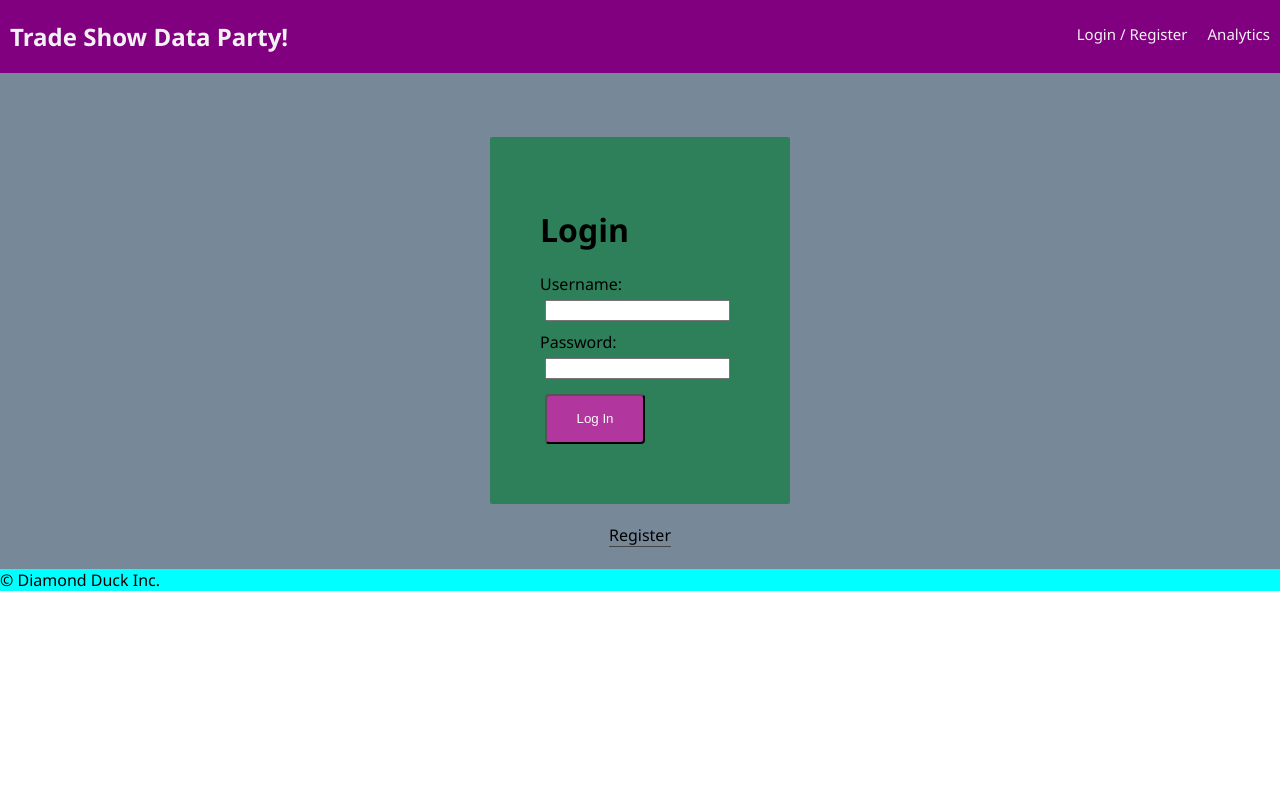
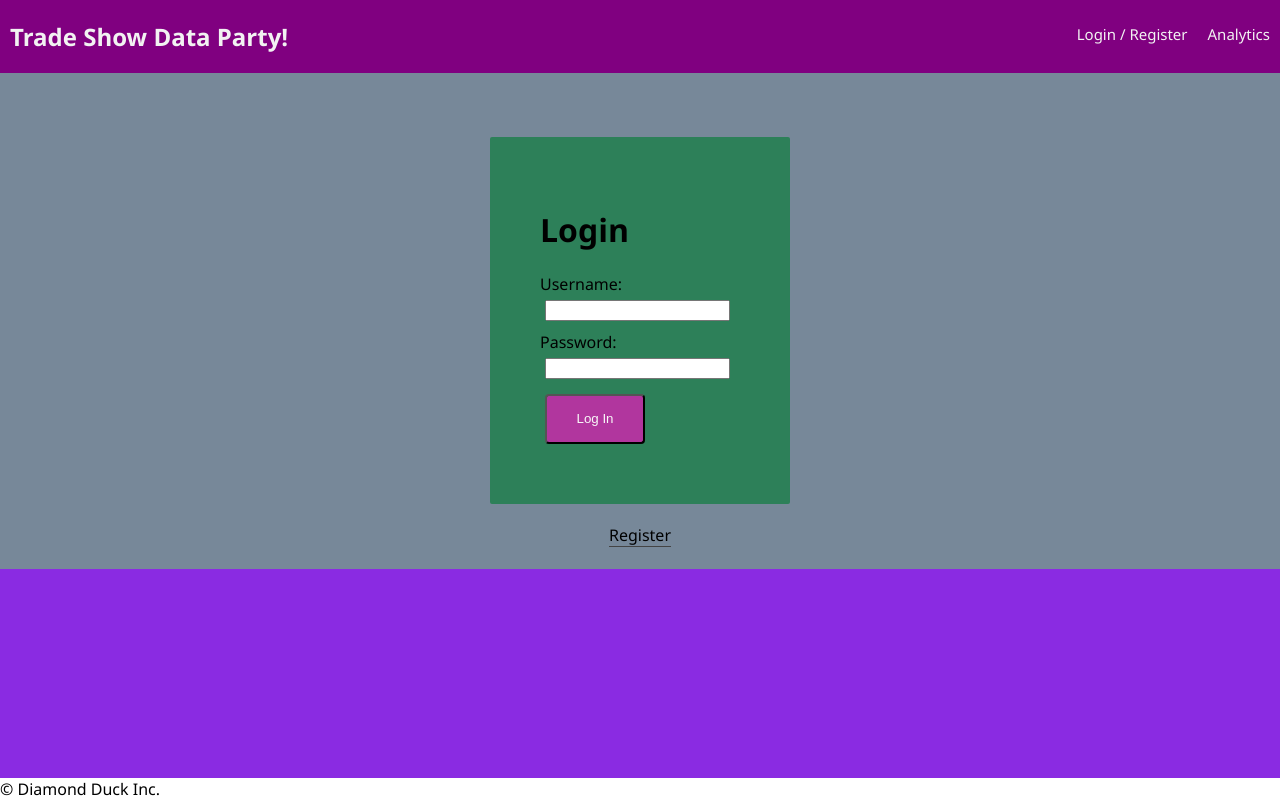
Before and after one commit to TianaJohnson/trade-show, a React (Create React App) app: page /add#/home in a window 1280 px wide. Built offline with nearby package versions, Linux system fonts and the light colour scheme; no server answers.

Commit message:
another interesting note, npm sticky footer

```diff
--- a/package.json
+++ b/package.json
@@ -19,6 +19,7 @@
     "react-redux": "^6.0.1",
     "react-router-dom": "^5.0.0",
     "react-scripts": "2.1.8",
+    "react-sticky-footer": "0.1.0-rc3",
     "redux": "^4.0.5",
     "redux-logger": "^3.0.6",
     "redux-saga": "^1.0.2"
--- a/src/components/Footer/Footer.css
+++ b/src/components/Footer/Footer.css
@@ -1,4 +1,25 @@
-footer{
-    background-size: auto;
-    background-color: aqua;
+:root-react {
+    --space: 1.5em 0;
+    --space: 2em 0;
 }
+
+.app-site {
+    display: flex;
+    flex-direction: column;
+    min-height: 100vh;
+}
+
+.Site-content {
+    flex: 1 0 auto;
+    padding: var(--space) var(--space) 0;
+    width: 100%;
+    background-color: blueviolet;
+}
+
+.Site-content:after {
+    content: '\00a0';
+    display: block;
+    margin-top: var(--space);
+    height: 0;
+    visibility: hidden;
+}
```
